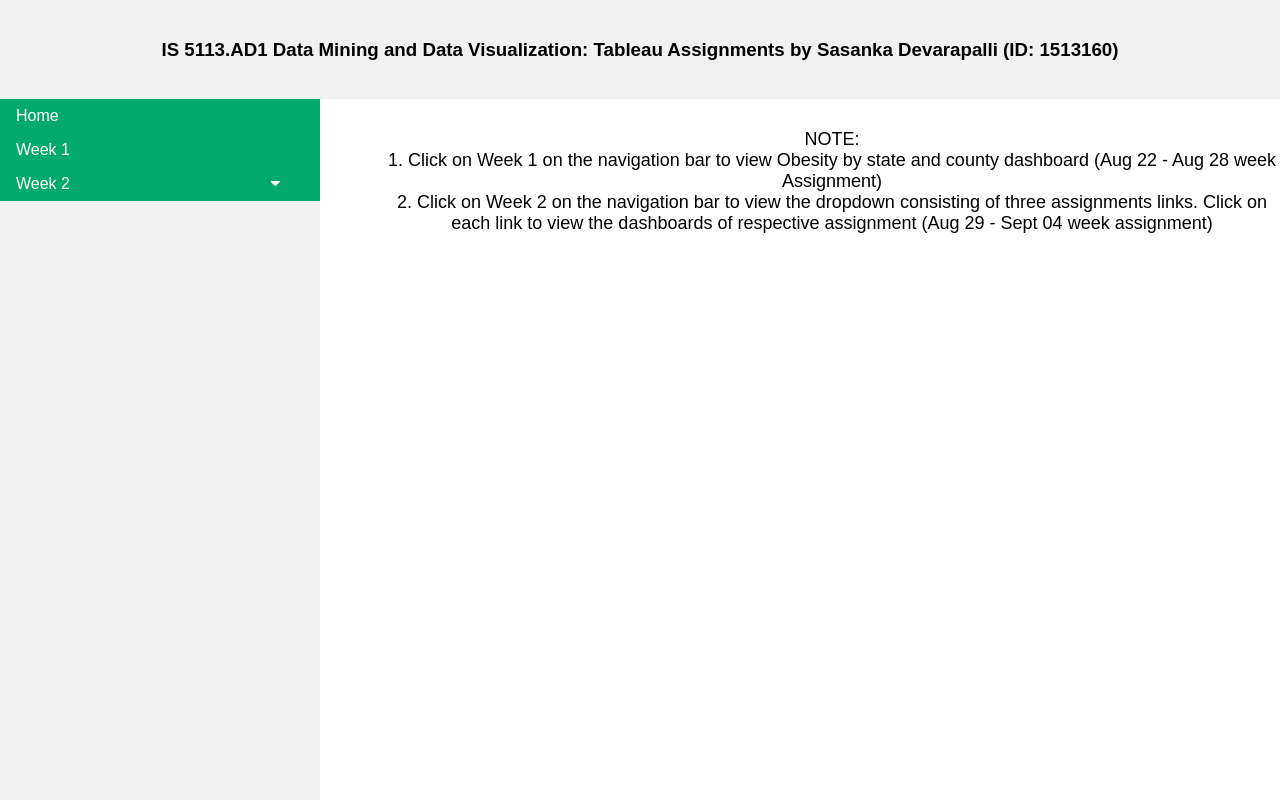
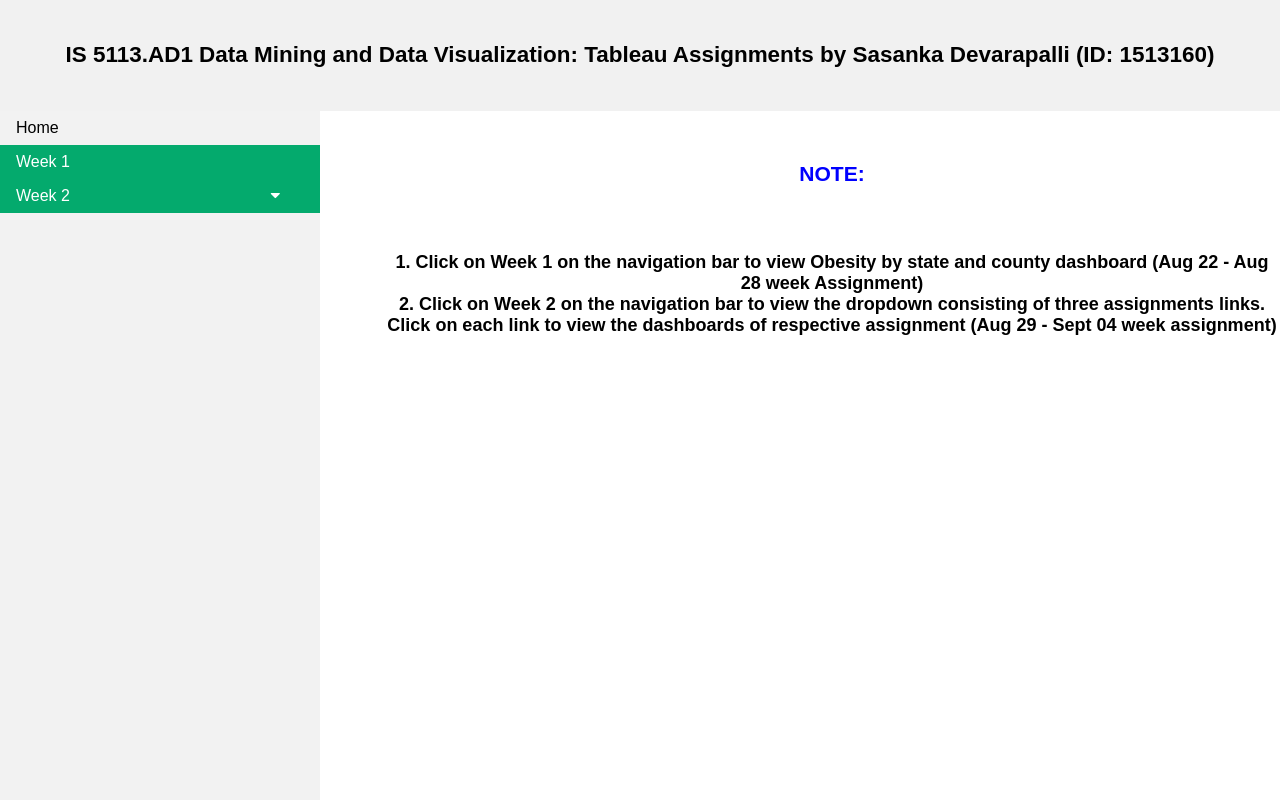
Before and after one commit to SasankaDevarapalli/Obesity-by-state-and-county, a plain HTML site: page index.html in a window 1280 px wide. Drawn offline with Linux system fonts and the light colour scheme.

Commit message:
Update index.html

```diff
--- a/index.html
+++ b/index.html
@@ -21,7 +21,8 @@ ul {
 }
 li sidebar, dropdown-btn {
   display: block;
-  color: #000;
+  color: black;
+  background-color: #f2f2f2;;
   padding: 8px 16px;
   text-decoration: none;
   cursor:pointer;
@@ -55,6 +56,7 @@ font-size: large;
   background-color: #f1f1f1;
   padding: 20px;
   text-align: center;
+  font-size: larger;
 }
 .dropdown-container {
   display: none;
@@ -71,6 +73,9 @@ font-size: large;
   cursor:pointer;
 }
 
+.fontc{
+    color:blue;
+}
 </style>
 </head>
 
@@ -81,7 +86,7 @@ font-size: large;
 
   <div class="sidebar">
   <ul>
-   <li><sidebar class="active">Home</sidebar></li>
+   <li><sidebar>Home</sidebar></li>
     <li>
   <sidebar class="active" onclick="window.location='Assignment1/TableauAssignment1.html';">Week 1</sidebar></li>
 
@@ -100,9 +105,8 @@ font-size: large;
 </div>
 
 <div class="nav">
-    NOTE:<br> 1. Click on Week 1 on the navigation bar to view Obesity by state and county dashboard (Aug 22 - Aug 28 week Assignment) <br>
-          2. Click on Week 2 on the navigation bar to view the dropdown consisting of three assignments links.
-          Click on each link to view the dashboards of respective assignment (Aug 29 - Sept 04 week assignment)
+   <h3 class="fontc">NOTE:</h3><br><h4>1. Click on Week 1 on the navigation bar to view Obesity by state and county dashboard (Aug 22 - Aug 28 week Assignment) <br>2. Click on Week 2 on the navigation bar to view the dropdown consisting of three assignments links.
+          Click on each link to view the dashboards of respective assignment (Aug 29 - Sept 04 week assignment)</h4>
    </div>
 
 <script>
```
